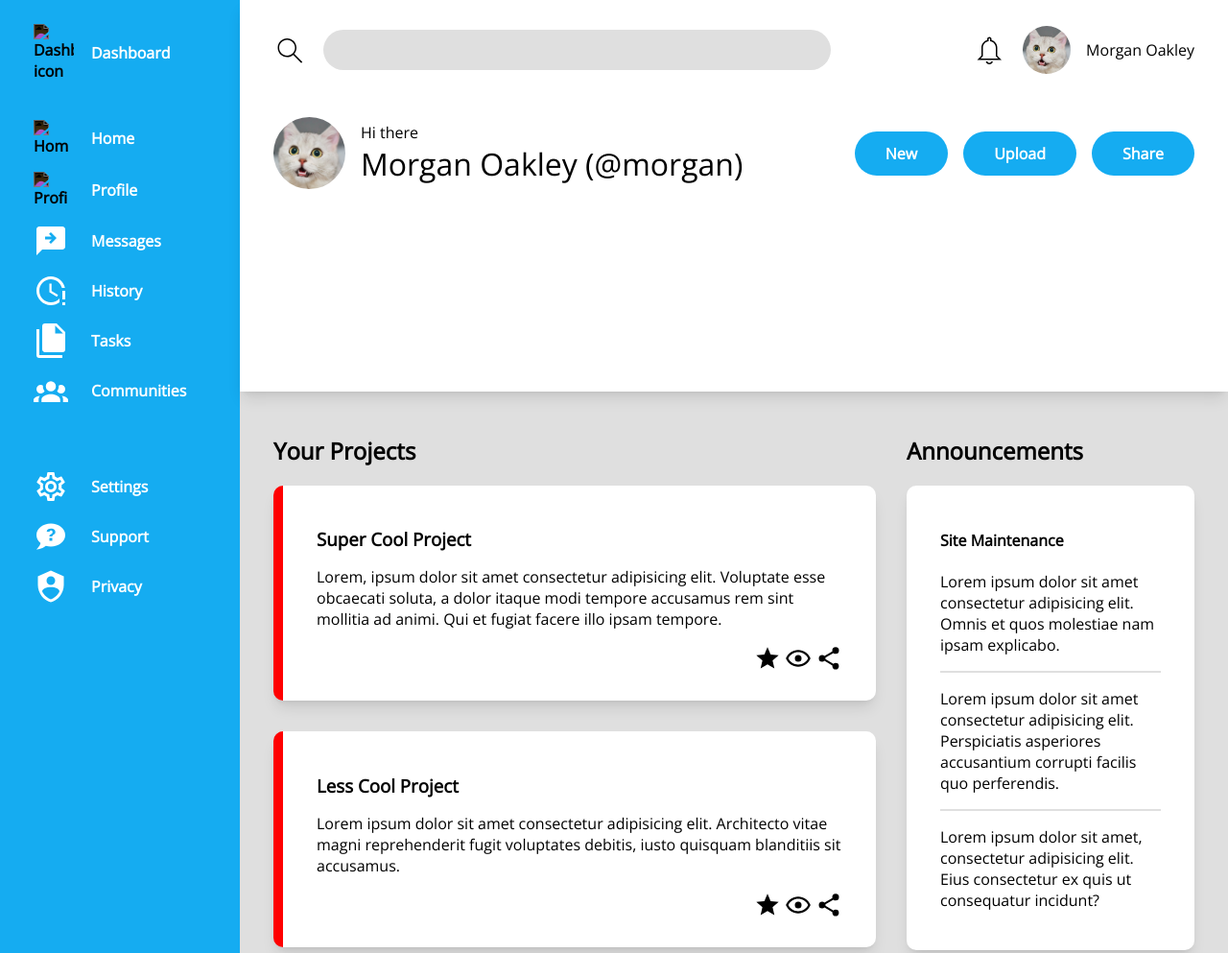
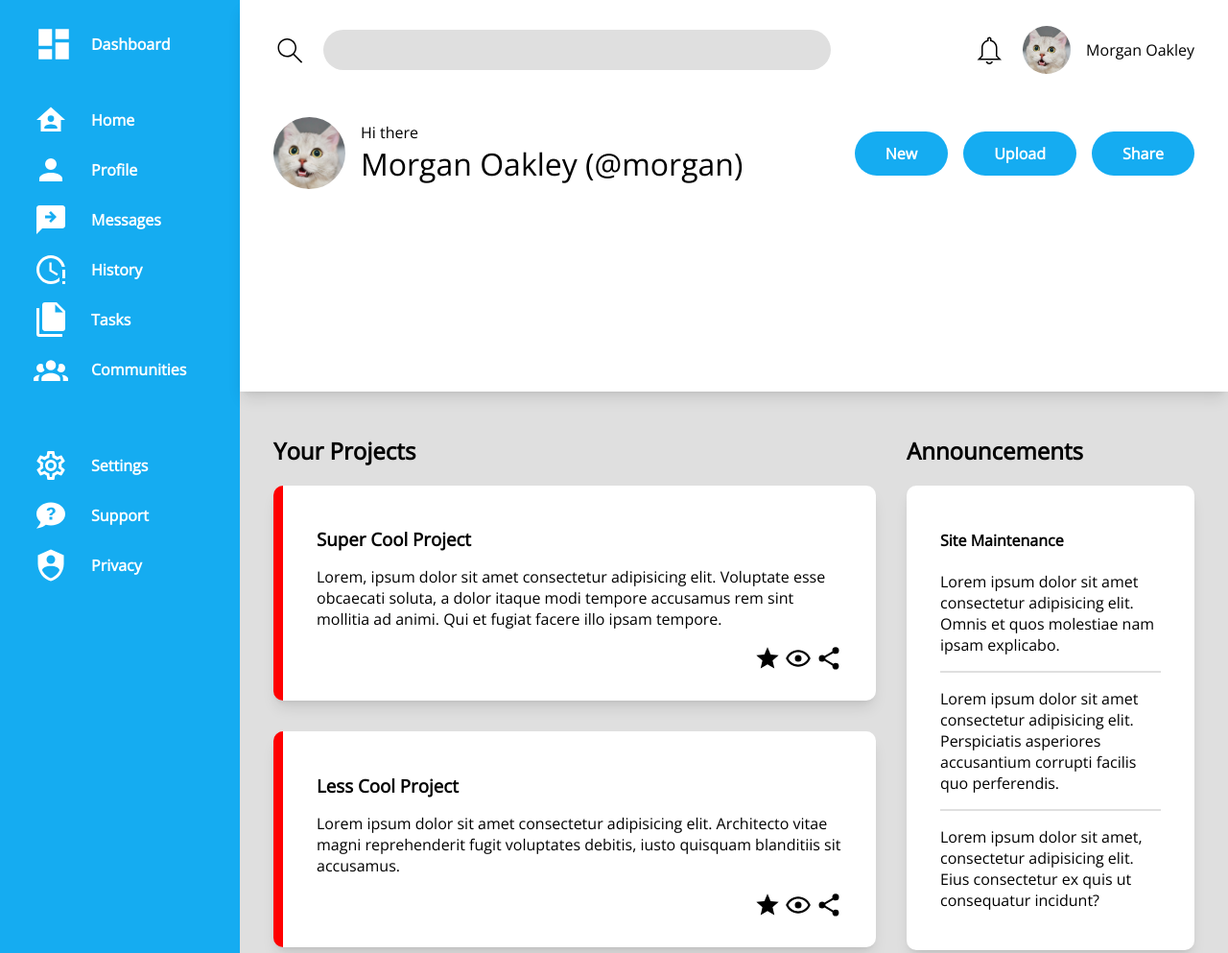
Before and after one commit to Adnosk/admin-dashboard, a plain HTML site: page index.html in a window 1280 px wide. Shown: the top 993 px of the page at 96% size. Drawn offline with nearby package versions, Linux system fonts and the light colour scheme; the site is published under a folder, as on GitHub Pages, so addresses that start at the root find nothing.

Commit message:
Fix img links

```diff
--- a/index.html
+++ b/index.html
@@ -16,13 +16,13 @@
 <body>
         <div class="sidebar">
                 <div class="top-dashboard">
-                        <img src="/img/view-dashboard.svg" alt="Dashboard icon" class="icon" id="bigico">
+                        <img src="img/view-dashboard.svg" alt="Dashboard icon" class="icon" id="bigico">
                         <div class="dashboard">Dashboard</div>
                 </div>
                 <div class="sidebar-first">
                         <ul>
-                                <li><img src="/img/home-account.svg" alt="Home" class="icon"> Home</li>
-                                <li><img src="/img/account.svg" alt="Profile" class="icon"> Profile</li>
+                                <li><img src="img/home-account.svg" alt="Home" class="icon"> Home</li>
+                                <li><img src="img/account.svg" alt="Profile" class="icon"> Profile</li>
                                 <li><img src="img/message-arrow-right.svg" alt="Messages" class="icon"> Messages</li>
                                 <li><img src="img/clock-alert-outline.svg" alt="Clock" class="icon"> History</li>
                                 <li><img src="img/file-multiple.svg" alt="Tasks" class="icon"> Tasks</li>
```
